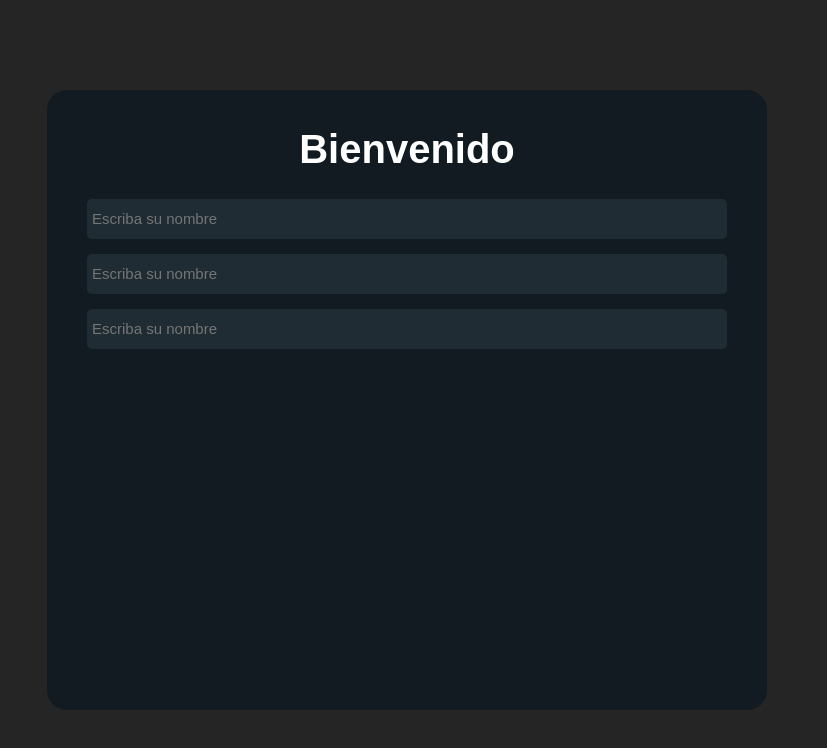
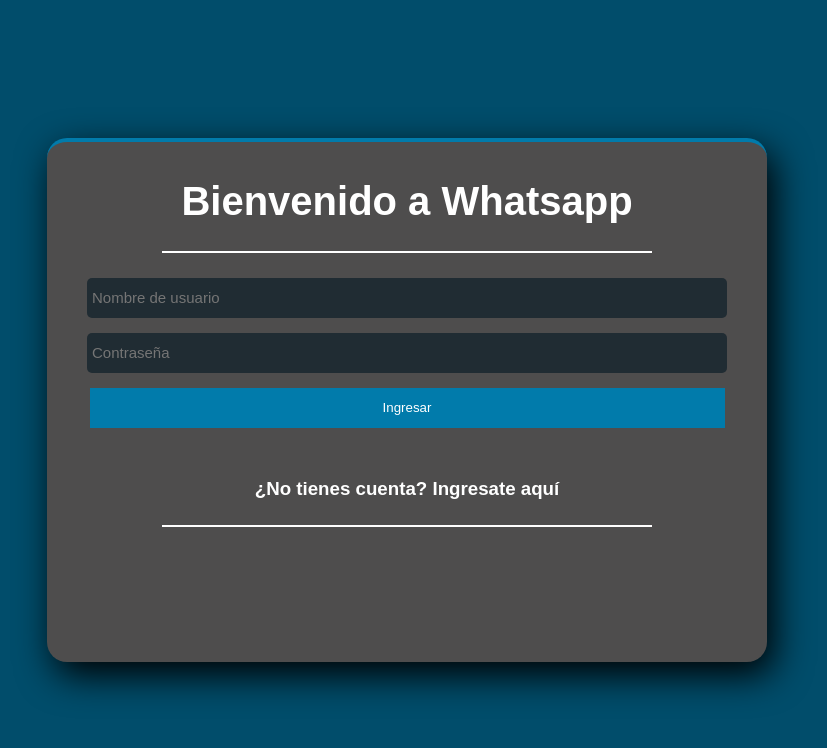
Before and after one commit to octaviopenaa/Whatsapp-OctavioPena-BautistaCastino-, a Next.js app in the folder my-app/: page / in a window 1280 px wide. Shown: the top 748 px of the page, without its empty margins (233-1060 px from the left). Built offline with nearby package versions, Linux system fonts and the light colour scheme.

Commit message:
login html terminado

```diff
--- a/my-app/src/app/login.module.css
+++ b/my-app/src/app/login.module.css
@@ -2,19 +2,22 @@
     margin: 0;
     padding: 0;
     height: 100vh;
-    background-color: rgb(38, 37, 37);
+    background-color: #4e4d4d;
     display: flex;
     justify-content: center;
     align-items: center;
+    background-color: #014d6b;
 }
 
 .form{
-    background-color: #111b21;
-    height: 600px;
+    background-color: #4e4d4d;
+    height: 500px;
     width: 700px;
     border-radius: 20px;
     padding: 10px;
     text-align: center;
+    box-shadow: 7px 13px 37px #000;
+    border-top: 4px solid #017bab;
 }
 
 .divInputs{
@@ -25,3 +28,29 @@
     color: white;
     font-family: Arial, Helvetica, sans-serif;
 }
+
+.line {
+    height: 2px;
+    background-color: white;
+    margin: 25px 0px 25px 0px;
+    width: 70%;
+    margin-left: auto;
+    margin-right: auto;
+}
+
+.button {
+    width: 635px;
+    height: 40px;
+    margin-left: auto;
+    margin-right: auto;
+    background-color: #017bab;
+    border: none;
+    color: white;
+
+}
+
+.h3 {
+    color: white;
+    font-family: Arial, Helvetica, sans-serif;
+    margin-top: 50px;
+}
--- a/my-app/src/app/page.js
+++ b/my-app/src/app/page.js
@@ -1,3 +1,57 @@
+"use client"
+import React, { useState } from 'react';
+import styles from "./login.module.css"
+import Titulo from "./components/title"
+import Input from "./components/inputs"
+
+const MiComponente = () => {
+    const [mostrarRegistro, setMostrarRegistro] = useState(false);
+
+    const manejarRegistro = () => {
+        setMostrarRegistro(true);
+    };
+
+    return (
+        <div className={styles.container}>
+            <form className={styles.form}>
+                {mostrarRegistro ? (
+                    <div className={styles.divInputs}>
+                        <h3>Formulario de Registro</h3>
+                        <Input placeholder="Nombre"/>
+                        <Input placeholder="Email"/>
+                        <Input placeholder="Contraseña"/>
+                        <button className={styles.button}>Registrarse</button>
+                    </div>
+                ) : (
+                    <div>
+                        <Titulo text="Bienvenido a Whatsapp" variant="login"/>
+                        <div className={styles.line}></div>
+                        <div className={styles.divInputs}>
+                            <Input placeholder="Nombre de usuario"/>
+                        </div>
+                        <div className={styles.divInputs}>
+                            <Input placeholder="Contraseña"/>
+                        </div>
+                        <button className={styles.button}>Ingresar</button>
+                        <h3 className={styles.h3} onClick={manejarRegistro}>
+                            ¿No tienes cuenta? Ingresate  aquí
+                        </h3>
+                        <div className={styles.line}></div>
+                    </div>
+                )}
+            </form>
+        </div>
+    );
+};
+
+export default MiComponente;
+
+
+
+
+
+
+/*
 "use client"
 import Input from "./components/inputs"
 import Titulo from "./components/title"
@@ -7,20 +61,23 @@
         <div className={styles.container}>
             <form className={styles.form}>
                 <div>
-                    <Titulo text="Bienvenido" variant="login"/>
+                    <Titulo text="Bienvenido a Whatsapp" variant="login"/>
+                    <div className={styles.line}></div>
                 </div>
                 <div>
                     <div className={styles.divInputs}>
-                    <Input placeholder="Escriba su nombre"/>
+                    <Input placeholder="Nombre de usuario"/>
                     </div>
                     <div className={styles.divInputs}>
-                    <Input placeholder="Escriba su nombre"/>
+                    <Input placeholder="Contraseña"/>
                     </div>
-                    <div className={styles.divInputs}>
-                    <Input placeholder="Escriba su nombre"/>
+                    <div>
+                    <button className={styles.button}>Ingresar</button>
                     </div>
+                    <h3 className={styles.h3}> ¿No tienes cuenta? Resgistrate aqui</h3>
                 </div>
+                <div className={styles.line}></div>
             </form>
         </div>
     )
-}
+}*/
```
Also changed, not shown: my-app/public/images/fotologin.jpg (added).
